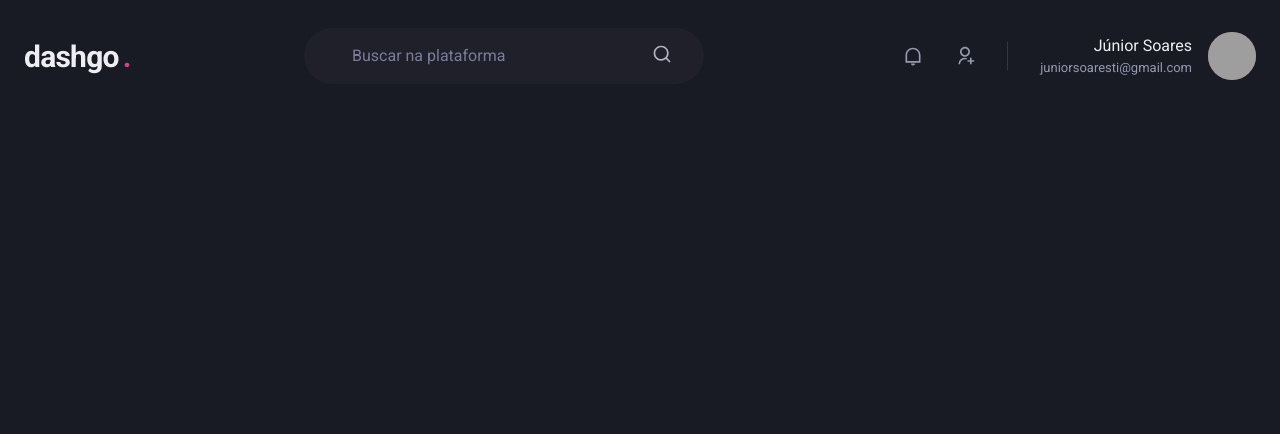
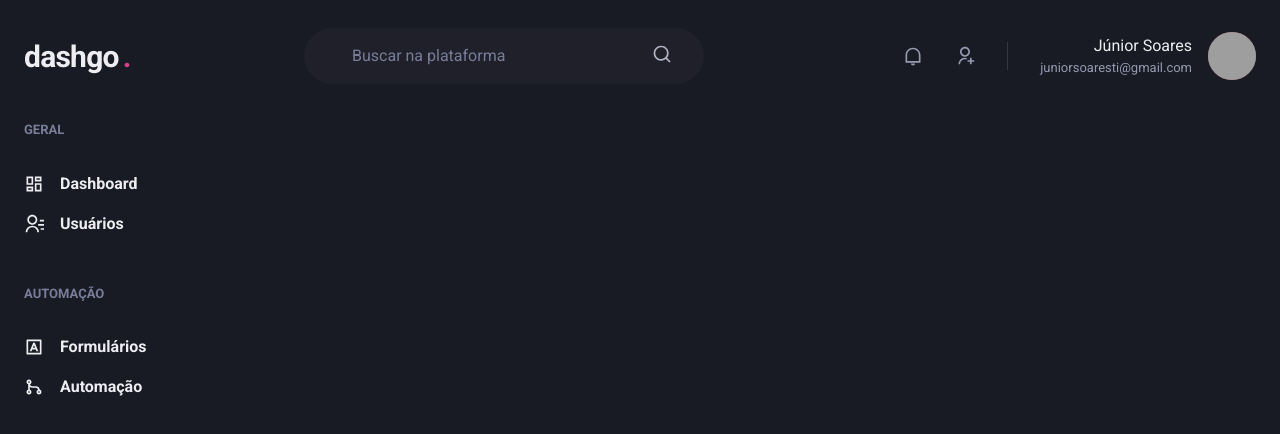
Before and after one commit to jrsoares/DashGo, a Next.js app: page /dashboard in a window 1280 px wide. Shown: the top 434 px of the page. Built offline with nearby package versions, Linux system fonts and the light colour scheme; grey boxes are pictures that could not be loaded.

Commit message:
Dashboard component

```diff
--- /dev/null
+++ b/src/components/Siderbar.tsx
@@ -0,0 +1,49 @@
+import { Box, Stack, Text, Link, Icon } from "@chakra-ui/react";
+import { RiContactsLine, RiDashboardLine, RiGitMergeLine, RiInputMethodLine } from "react-icons/ri";
+
+export function SideBar() {
+  return (
+    <Box as="aside" width="64" marginRight="8">
+      <Stack spacing="12" align="flex-start">
+        <Box>
+          <Text fontWeight="bold" color="gray.400" fontSize="small">
+            GERAL
+          </Text>
+          <Stack spacing="4" marginTop="8" align="stretch">
+            <Link display="flex" alignItems="center">
+              <Icon as={RiDashboardLine} fontSize="20" />
+              <Text marginLeft="4" fontWeight="bold">
+                Dashboard
+              </Text>
+            </Link>
+            <Link display="flex" alignItems="center">
+              <Icon as={RiContactsLine} fontSize="20" />
+              <Text marginLeft="4" fontWeight="bold">
+                Usuários
+              </Text>
+            </Link>
+          </Stack>
+        </Box>
+        <Box>
+          <Text fontWeight="bold" color="gray.400" fontSize="small">
+            AUTOMAÇÃO
+          </Text>
+          <Stack spacing="4" marginTop="8" align="stretch">
+            <Link display="flex" alignItems="center">
+              <Icon as={RiInputMethodLine} fontSize="20" />
+              <Text marginLeft="4" fontWeight="bold">
+                Formulários
+              </Text>
+            </Link>
+            <Link display="flex" alignItems="center">
+              <Icon as={RiGitMergeLine} fontSize="20" />
+              <Text marginLeft="4" fontWeight="bold">
+                Automação
+              </Text>
+            </Link>
+          </Stack>
+        </Box>
+      </Stack>
+    </Box>
+  );
+}
--- a/src/pages/dashboard.tsx
+++ b/src/pages/dashboard.tsx
@@ -1,5 +1,20 @@
+import { Flex } from "@chakra-ui/react";
 import { Header } from "../components/Header";
+import { SideBar } from "../components/Siderbar";
 
 export default function Dashboard() {
-  return <Header />;
+  return (
+    <Flex direction="column" height="100vh">
+      <Header />
+      <Flex
+        width="100%"
+        marginY="6"
+        maxWidth={1480}
+        marginX="auto"
+        paddingX="6"
+      >
+        <SideBar />
+      </Flex>
+    </Flex>
+  );
 }
```
